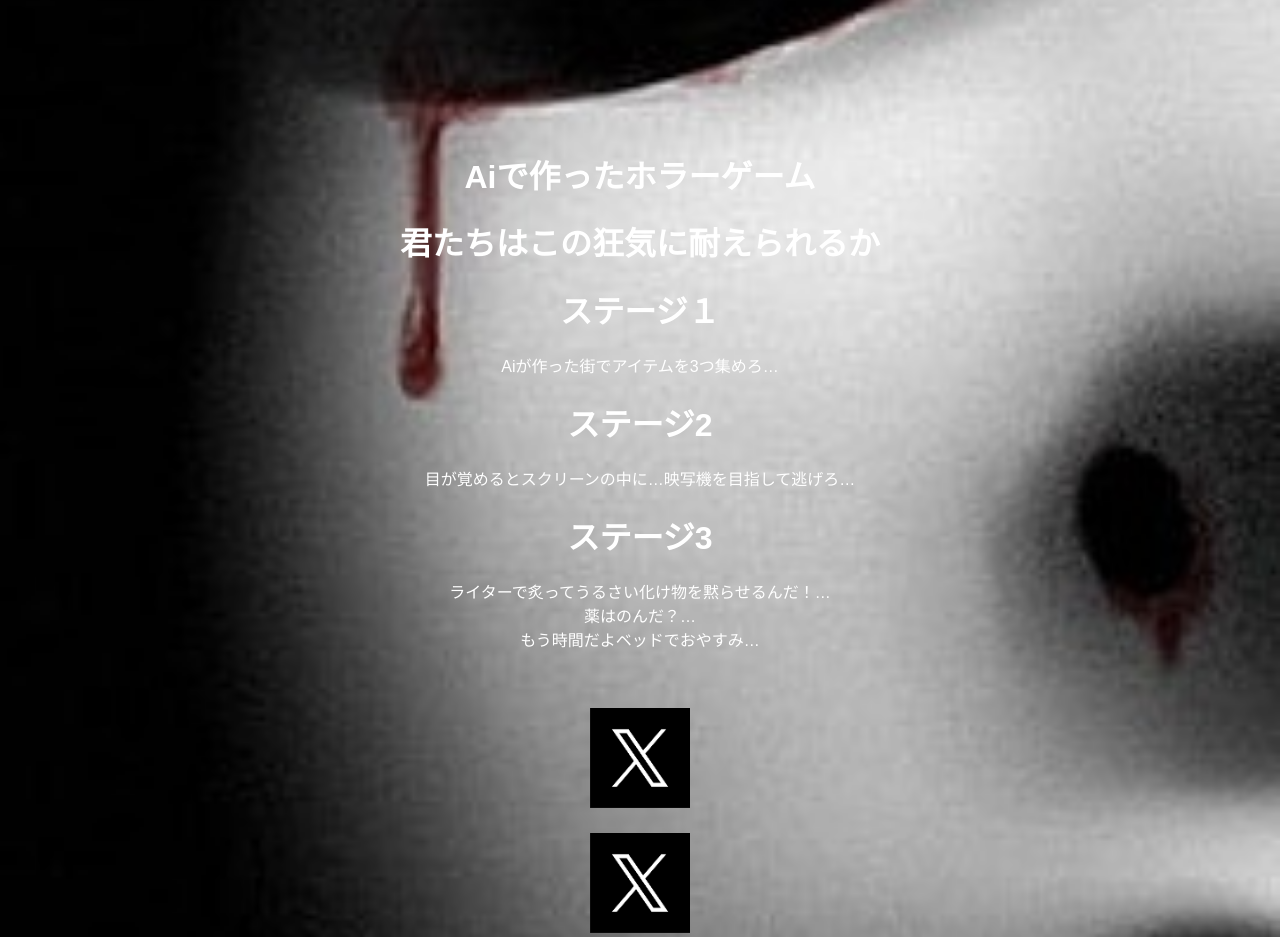
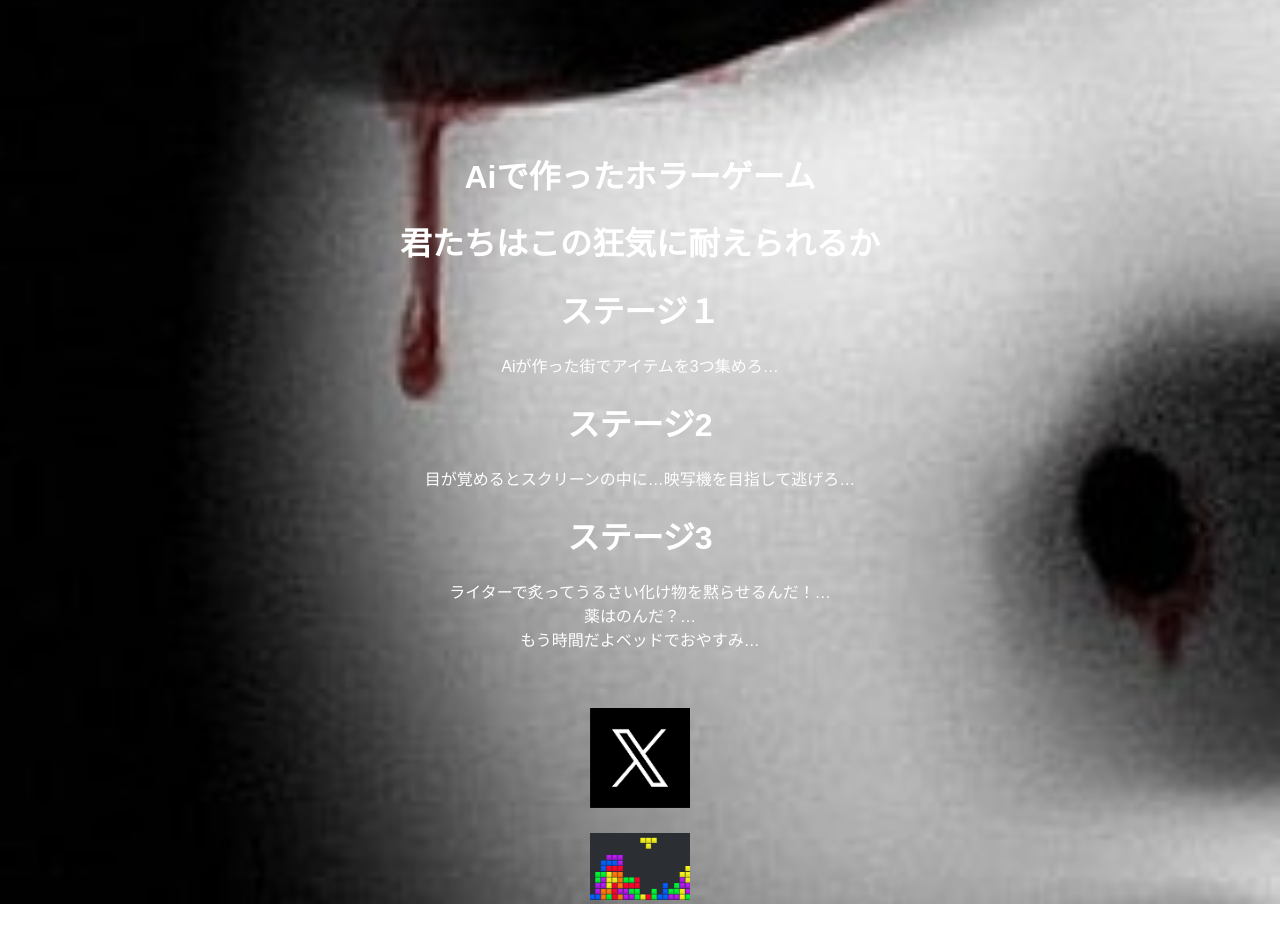
Before and after one commit to edpshub/webgames, a plain HTML site: page 2ndindex.html in a window 1280 px wide. Shown: the part 1088-2025 px from the top of the page. After the commit the page ends 1992 px from the top, so only its background shows below. Drawn offline with Linux system fonts and the light colour scheme.

Commit message:
Update 2ndindex.html

```diff
--- a/2ndindex.html
+++ b/2ndindex.html
@@ -39,7 +39,7 @@
         <img src="image.png" alt="リンクボタン">
     </button>
       <button onclick="location.href='webteto.html'">
-        <img src="image.png" alt="リンクボタン">
+        <img src="2.jpg" alt="リンクボタン">
     </button>
     <script src="script.js"></script>
 </body>
```
